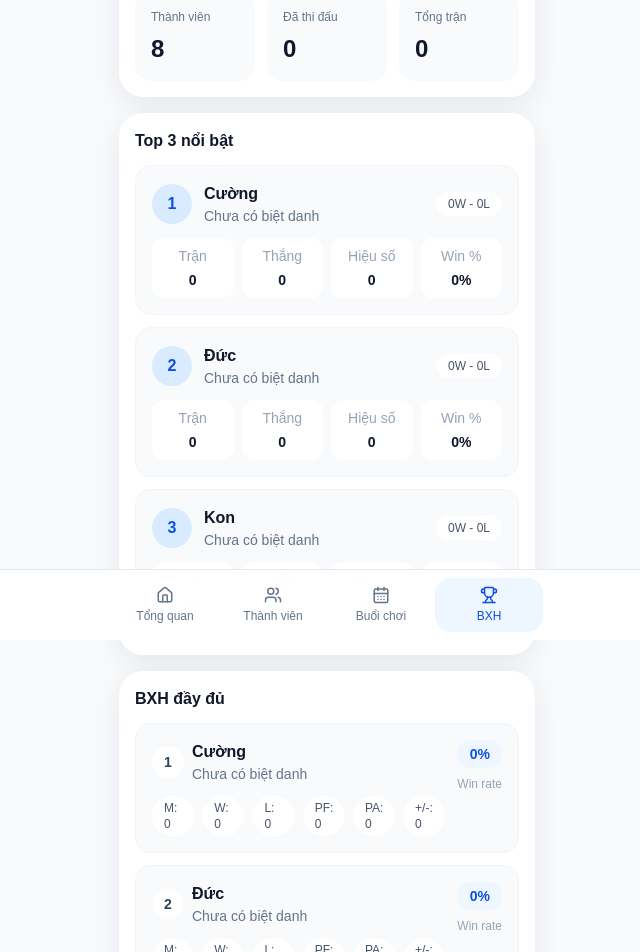
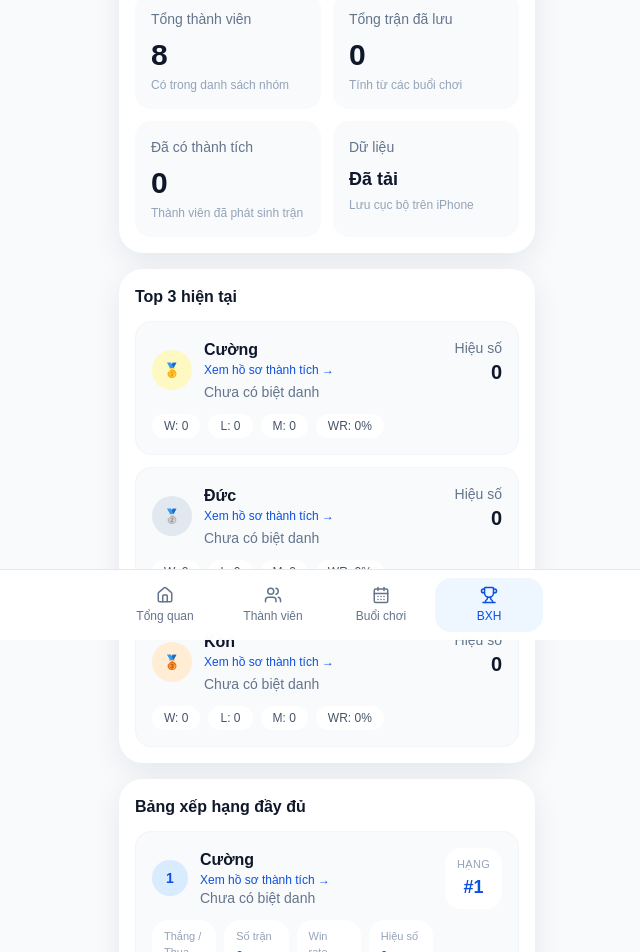
Before and after one commit to tdquan170788-byte/q-pb-smart-match, a Next.js app: page /ranking in a window 1280 px wide. Shown: the part 160-1112 px from the top of the page, without its empty margins (313-953 px from the left). Built offline with nearby package versions, Linux system fonts and the light colour scheme.

Commit message:
Update page.tsx

```diff
--- a/app/ranking/page.tsx
+++ b/app/ranking/page.tsx
@@ -1,7 +1,8 @@
 "use client";
 
+import Link from "next/link";
 import { useEffect, useMemo, useState } from "react";
-import { Medal, Trophy, Users } from "lucide-react";
+import { Medal, Trophy, TrendingUp, Users } from "lucide-react";
 
 import AppShell from "@/components/app-shell";
 import SectionCard from "@/components/section-card";
@@ -12,51 +13,80 @@ import { buildRanking } from "@/lib/ranking";
 export default function RankingPage() {
   const [players, setPlayers] = useState<Player[]>([]);
   const [matches, setMatches] = useState<MatchRecord[]>([]);
+  const [loaded, setLoaded] = useState(false);
 
   useEffect(() => {
     setPlayers(getPlayers());
     setMatches(getMatches());
+    setLoaded(true);
   }, []);
 
   const ranking = useMemo<RankingRow[]>(() => {
     return buildRanking(players, matches);
   }, [players, matches]);
 
-  const totalPlayers = ranking.length;
+  const totalPlayers = players.length;
   const totalMatches = matches.length;
-  const activePlayers = ranking.filter((r) => r.matches > 0).length;
+  const activePlayers = ranking.filter((row) => row.matches > 0).length;
 
   const top3 = ranking.slice(0, 3);
 
   return (
     <AppShell
       title="Bảng xếp hạng"
-      subtitle="Tự động tổng hợp từ kết quả các trận đã lưu"
+      subtitle="Xếp hạng thành viên theo kết quả thi đấu"
     >
       <div className="space-y-4">
+        {/* TỔNG QUAN */}
         <SectionCard title="Tổng quan BXH">
-          <div className="grid grid-cols-3 gap-3">
+          <div className="grid grid-cols-2 gap-3">
             <div className="rounded-2xl bg-slate-50 p-4">
-              <div className="text-xs text-slate-500">Thành viên</div>
-              <div className="mt-2 text-2xl font-bold">{totalPlayers}</div>
+              <div className="text-sm text-slate-500">Tổng thành viên</div>
+              <div className="mt-2 text-3xl font-bold">{totalPlayers}</div>
+              <div className="mt-1 text-xs text-slate-400">
+                Có trong danh sách nhóm
+              </div>
             </div>
 
             <div className="rounded-2xl bg-slate-50 p-4">
-              <div className="text-xs text-slate-500">Đã thi đấu</div>
-              <div className="mt-2 text-2xl font-bold">{activePlayers}</div>
+              <div className="text-sm text-slate-500">Tổng trận đã lưu</div>
+              <div className="mt-2 text-3xl font-bold">{totalMatches}</div>
+              <div className="mt-1 text-xs text-slate-400">
+                Tính từ các buổi chơi
+              </div>
             </div>
 
             <div className="rounded-2xl bg-slate-50 p-4">
-              <div className="text-xs text-slate-500">Tổng trận</div>
-              <div className="mt-2 text-2xl font-bold">{totalMatches}</div>
+              <div className="text-sm text-slate-500">Đã có thành tích</div>
+              <div className="mt-2 text-3xl font-bold">{activePlayers}</div>
+              <div className="mt-1 text-xs text-slate-400">
+                Thành viên đã phát sinh trận
+              </div>
+            </div>
+
+            <div className="rounded-2xl bg-slate-50 p-4">
+              <div className="text-sm text-slate-500">Dữ liệu</div>
+              <div className="mt-2 text-lg font-bold">
+                {loaded ? "Đã tải" : "Đang tải..."}
+              </div>
+              <div className="mt-1 text-xs text-slate-400">
+                Lưu cục bộ trên iPhone
+              </div>
             </div>
           </div>
         </SectionCard>
 
-        <SectionCard title="Top 3 nổi bật">
+        {/* TOP 3 */}
+        <SectionCard title="Top 3 hiện tại">
           {top3.length === 0 ? (
-            <div className="rounded-2xl border border-dashed border-slate-200 p-6 text-center text-sm text-slate-500">
-              Chưa có dữ liệu trận đấu để xếp hạng.
+            <div className="rounded-2xl border border-dashed border-slate-200 p-6 text-center">
+              <div className="mx-auto mb-3 flex h-12 w-12 items-center justify-center rounded-full bg-slate-100">
+                <Trophy className="text-slate-500" size={22} />
+              </div>
+              <div className="text-base font-semibold">Chưa có dữ liệu xếp hạng</div>
+              <div className="mt-1 text-sm text-slate-500">
+                Hãy tạo buổi chơi và nhập kết quả để bắt đầu tính BXH.
+              </div>
             </div>
           ) : (
             <div className="space-y-3">
@@ -65,45 +95,58 @@ export default function RankingPage() {
                   key={row.playerId}
                   className="rounded-2xl border border-slate-100 bg-slate-50 p-4"
                 >
-                  <div className="flex items-center justify-between gap-3">
-                    <div className="flex min-w-0 items-center gap-3">
-                      <div className="flex h-10 w-10 items-center justify-center rounded-full bg-brand-100 font-bold text-brand-700">
-                        {index + 1}
+                  <div className="flex items-start justify-between gap-3">
+                    <div className="min-w-0 flex-1">
+                      <div className="flex items-center gap-3">
+                        <div
+                          className={`flex h-10 w-10 items-center justify-center rounded-full text-sm font-bold ${
+                            index === 0
+                              ? "bg-yellow-100 text-yellow-700"
+                              : index === 1
+                              ? "bg-slate-200 text-slate-700"
+                              : "bg-orange-100 text-orange-700"
+                          }`}
+                        >
+                          {index === 0 ? "🥇" : index === 1 ? "🥈" : "🥉"}
                         </div>
 
                         <div className="min-w-0">
-                        <div className="truncate text-base font-semibold">
+                          <Link href={`/members/${row.playerId}`} className="block">
+                            <div className="truncate text-base font-semibold text-slate-900">
                               {row.name}
                             </div>
-                        <div className="text-sm text-slate-500">
+                            <div className="text-xs text-brand-700">
+                              Xem hồ sơ thành tích →
+                            </div>
+                          </Link>
+
+                          <div className="mt-1 text-sm text-slate-500">
                             {row.nickname?.trim()
-                            ? row.nickname
+                              ? `Biệt danh: ${row.nickname}`
                               : "Chưa có biệt danh"}
                           </div>
                         </div>
                       </div>
 
-                    <div className="shrink-0 rounded-full bg-white px-3 py-1 text-xs font-medium text-slate-600">
-                      {row.wins}W - {row.losses}L
+                      <div className="mt-3 flex flex-wrap gap-2 text-xs">
+                        <span className="rounded-full bg-white px-3 py-1 text-slate-600">
+                          W: {row.wins}
+                        </span>
+                        <span className="rounded-full bg-white px-3 py-1 text-slate-600">
+                          L: {row.losses}
+                        </span>
+                        <span className="rounded-full bg-white px-3 py-1 text-slate-600">
+                          M: {row.matches}
+                        </span>
+                        <span className="rounded-full bg-white px-3 py-1 text-slate-600">
+                          WR: {row.winRate}%
+                        </span>
                       </div>
                     </div>
 
-                  <div className="mt-3 grid grid-cols-4 gap-2 text-center text-sm">
-                    <div className="rounded-xl bg-white p-2">
-                      <div className="text-slate-400">Trận</div>
-                      <div className="mt-1 font-bold">{row.matches}</div>
-                    </div>
-                    <div className="rounded-xl bg-white p-2">
-                      <div className="text-slate-400">Thắng</div>
-                      <div className="mt-1 font-bold">{row.wins}</div>
-                    </div>
-                    <div className="rounded-xl bg-white p-2">
-                      <div className="text-slate-400">Hiệu số</div>
-                      <div className="mt-1 font-bold">{row.pointDiff}</div>
-                    </div>
-                    <div className="rounded-xl bg-white p-2">
-                      <div className="text-slate-400">Win %</div>
-                      <div className="mt-1 font-bold">{row.winRate}%</div>
+                    <div className="shrink-0 text-right">
+                      <div className="text-sm text-slate-500">Hiệu số</div>
+                      <div className="text-xl font-bold">{row.pointDiff}</div>
                     </div>
                   </div>
                 </div>
@@ -112,15 +155,16 @@ export default function RankingPage() {
           )}
         </SectionCard>
 
-        <SectionCard title="BXH đầy đủ">
+        {/* BXH ĐẦY ĐỦ */}
+        <SectionCard title="Bảng xếp hạng đầy đủ">
           {ranking.length === 0 ? (
             <div className="rounded-2xl border border-dashed border-slate-200 p-6 text-center">
               <div className="mx-auto mb-3 flex h-12 w-12 items-center justify-center rounded-full bg-slate-100">
-                <Trophy className="text-slate-500" size={22} />
+                <Users className="text-slate-500" size={22} />
               </div>
-              <div className="text-base font-semibold">Chưa có dữ liệu xếp hạng</div>
+              <div className="text-base font-semibold">Chưa có dữ liệu BXH</div>
               <div className="mt-1 text-sm text-slate-500">
-                Hãy vào Buổi chơi và nhập kết quả các trận trước.
+                Khi nhập kết quả các trận, bảng xếp hạng sẽ tự cập nhật tại đây.
               </div>
             </div>
           ) : (
@@ -131,50 +175,71 @@ export default function RankingPage() {
                   className="rounded-2xl border border-slate-100 bg-slate-50 p-4"
                 >
                   <div className="flex items-start justify-between gap-3">
-                    <div className="min-w-0">
-                      <div className="flex items-center gap-2">
-                        <div className="flex h-8 w-8 items-center justify-center rounded-full bg-white text-sm font-bold text-slate-700">
+                    <div className="min-w-0 flex-1">
+                      <div className="flex items-center gap-3">
+                        <div className="flex h-9 w-9 items-center justify-center rounded-full bg-brand-100 text-sm font-bold text-brand-700">
                           {index + 1}
                         </div>
-                        <div>
-                          <div className="text-base font-semibold">
+
+                        <div className="min-w-0 flex-1">
+                          <Link href={`/members/${row.playerId}`} className="block">
+                            <div className="truncate text-base font-semibold text-slate-900">
                               {row.name}
                             </div>
+                            <div className="text-xs text-brand-700">
+                              Xem hồ sơ thành tích →
+                            </div>
+                          </Link>
+
                           <div className="text-sm text-slate-500">
                             {row.nickname?.trim()
-                              ? row.nickname
+                              ? `Biệt danh: ${row.nickname}`
                               : "Chưa có biệt danh"}
                           </div>
                         </div>
                       </div>
 
-                      <div className="mt-3 grid grid-cols-3 gap-2 text-xs sm:grid-cols-6">
-                        <div className="rounded-full bg-white px-3 py-1 text-slate-600">
-                          M: {row.matches}
-                        </div>
-                        <div className="rounded-full bg-white px-3 py-1 text-slate-600">
-                          W: {row.wins}
-                        </div>
-                        <div className="rounded-full bg-white px-3 py-1 text-slate-600">
-                          L: {row.losses}
-                        </div>
-                        <div className="rounded-full bg-white px-3 py-1 text-slate-600">
-                          PF: {row.pointsFor}
-                        </div>
-                        <div className="rounded-full bg-white px-3 py-1 text-slate-600">
-                          PA: {row.pointsAgainst}
-                        </div>
-                        <div className="rounded-full bg-white px-3 py-1 text-slate-600">
-                          +/-: {row.pointDiff}
-                        </div>
+                      <div className="mt-3 grid grid-cols-2 gap-2 text-xs sm:grid-cols-4">
+                        <div className="rounded-2xl bg-white px-3 py-2 text-slate-600">
+                          <div className="text-[11px] text-slate-400">Thắng / Thua</div>
+                          <div className="mt-1 font-semibold">
+                            {row.wins} / {row.losses}
                           </div>
                         </div>
 
-                    <div className="shrink-0 text-right">
-                      <div className="rounded-full bg-brand-50 px-3 py-1 text-sm font-semibold text-brand-700">
-                        {row.winRate}%
+                        <div className="rounded-2xl bg-white px-3 py-2 text-slate-600">
+                          <div className="text-[11px] text-slate-400">Số trận</div>
+                          <div className="mt-1 font-semibold">{row.matches}</div>
                         </div>
-                      <div className="mt-2 text-xs text-slate-400">Win rate</div>
+
+                        <div className="rounded-2xl bg-white px-3 py-2 text-slate-600">
+                          <div className="text-[11px] text-slate-400">Win rate</div>
+                          <div className="mt-1 font-semibold">{row.winRate}%</div>
+                        </div>
+
+                        <div className="rounded-2xl bg-white px-3 py-2 text-slate-600">
+                          <div className="text-[11px] text-slate-400">Hiệu số</div>
+                          <div className="mt-1 font-semibold">{row.pointDiff}</div>
+                        </div>
+                      </div>
+
+                      <div className="mt-2 flex flex-wrap gap-2 text-xs">
+                        <span className="rounded-full bg-white px-3 py-1 text-slate-600">
+                          PF: {row.pointsFor}
+                        </span>
+                        <span className="rounded-full bg-white px-3 py-1 text-slate-600">
+                          PA: {row.pointsAgainst}
+                        </span>
+                      </div>
+                    </div>
+
+                    <div className="shrink-0 rounded-2xl bg-white px-3 py-2 text-center">
+                      <div className="text-[11px] uppercase tracking-wide text-slate-400">
+                        Hạng
+                      </div>
+                      <div className="text-lg font-bold text-brand-700">
+                        #{index + 1}
+                      </div>
                     </div>
                   </div>
                 </div>
@@ -183,11 +248,24 @@ export default function RankingPage() {
           )}
         </SectionCard>
 
-        <SectionCard title="Ghi chú Sprint 4">
+        {/* GHI CHÚ */}
+        <SectionCard title="Nguyên tắc xếp hạng hiện tại">
           <div className="space-y-2 text-sm text-slate-600">
-            <div>• BXH hiện được tính từ toàn bộ match đã lưu trong app.</div>
-            <div>• Thứ tự xếp hạng: Thắng → Hiệu số → Điểm ghi được.</div>
-            <div>• Sprint tiếp theo mình sẽ làm lọc BXH theo từng buổi / theo khoảng ngày.</div>
+            <div className="flex items-start gap-2">
+              <Medal size={16} className="mt-0.5 text-brand-600" />
+              <span>Ưu tiên số trận thắng cao hơn.</span>
+            </div>
+            <div className="flex items-start gap-2">
+              <TrendingUp size={16} className="mt-0.5 text-brand-600" />
+              <span>Nếu bằng số trận thắng, so tiếp theo hiệu số điểm.</span>
+            </div>
+            <div className="flex items-start gap-2">
+              <Trophy size={16} className="mt-0.5 text-brand-600" />
+              <span>Nếu vẫn bằng nhau, so tiếp tổng điểm ghi được.</span>
+            </div>
+            <div className="text-xs text-slate-400">
+              Công thức này có thể nâng cấp ở Sprint sau nếu anh muốn dùng ELO / rating động.
+            </div>
           </div>
         </SectionCard>
       </div>
```
Lines whose indentation alone changed are shown as unchanged.
